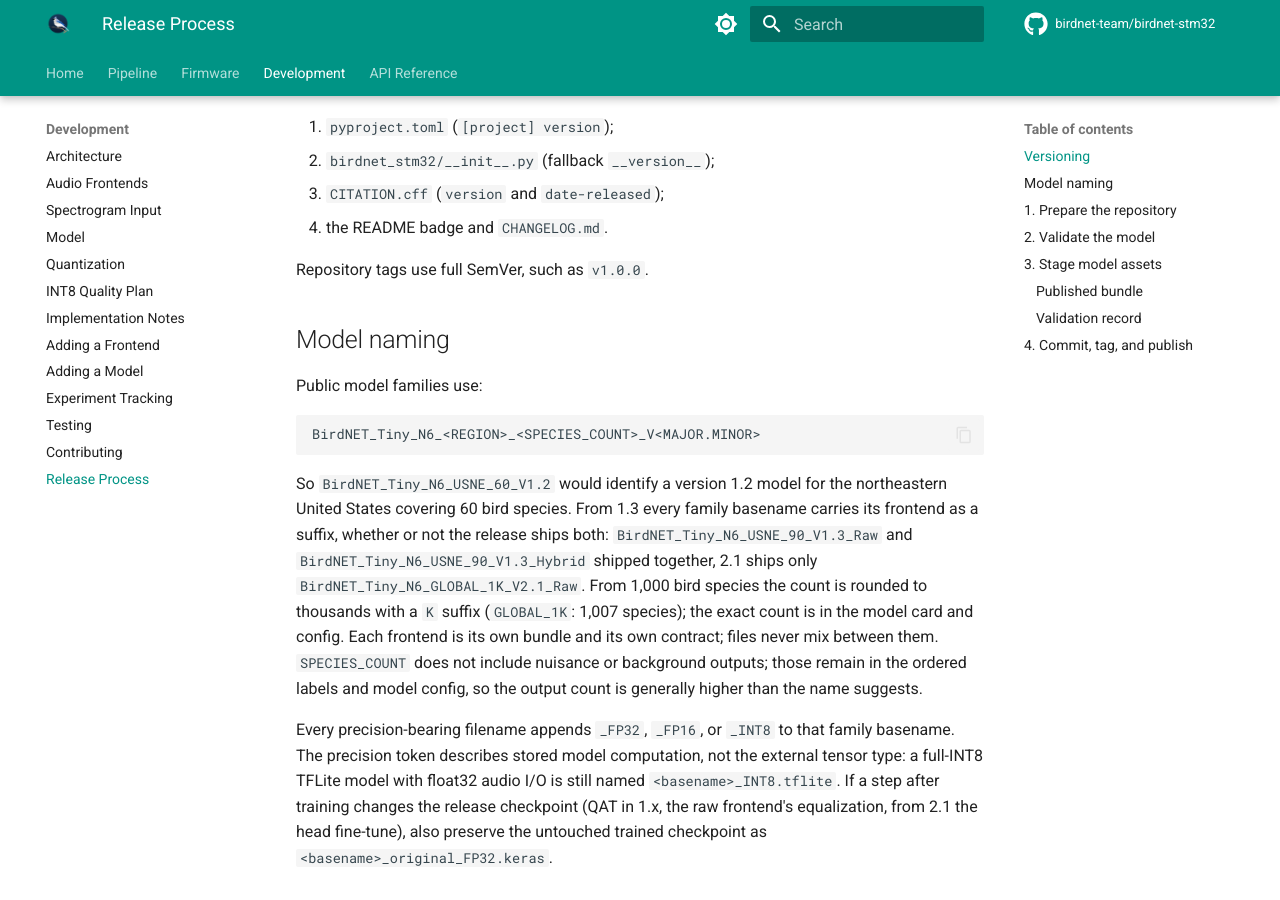
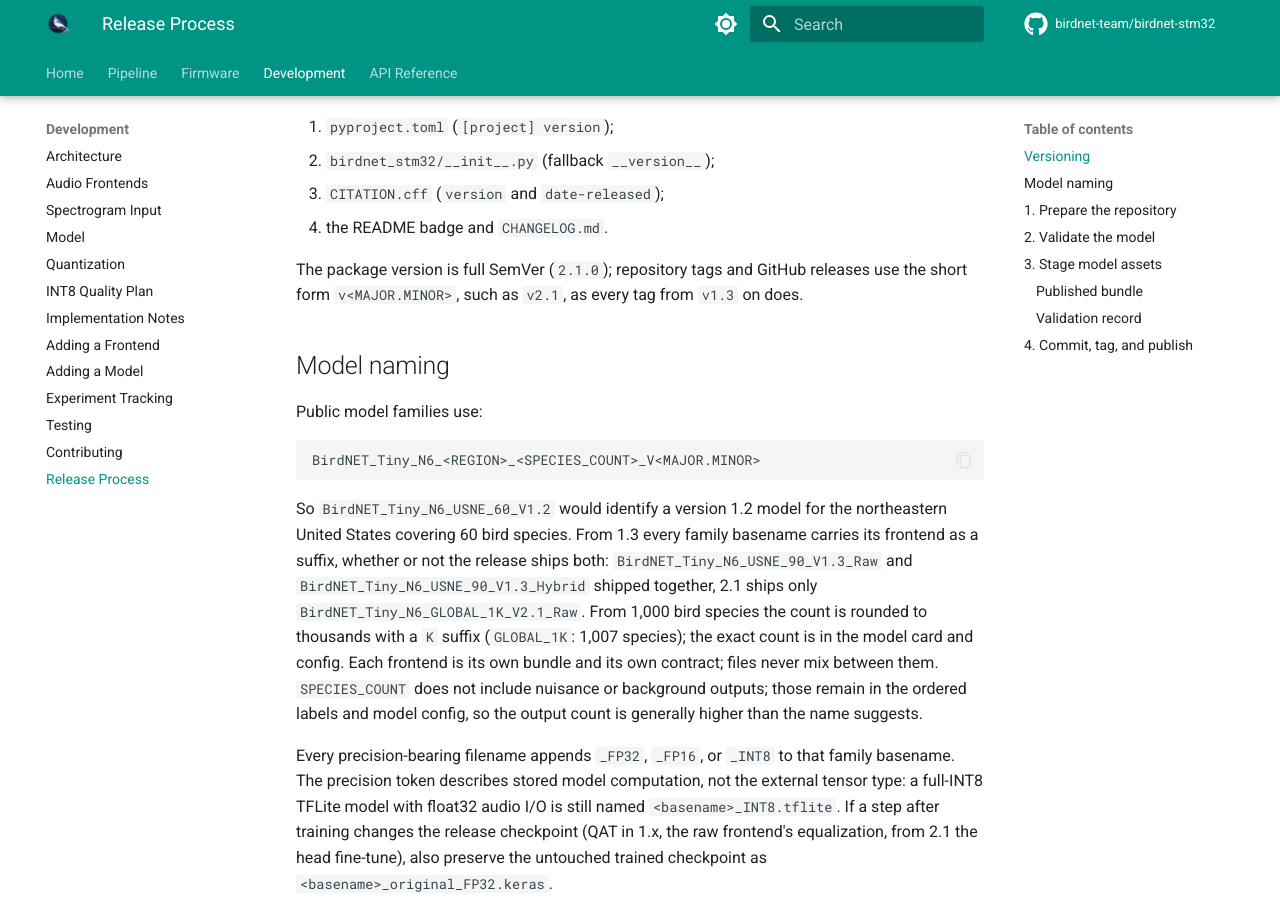
Before and after one commit to birdnet-team/birdnet-stm32, an MkDocs documentation site: the page built from docs/dev/release-process.md, in a window 1280 px wide and 900 px high, scrolled down 422 px. Built offline with MkDocs 1.6.1 and Material for MkDocs 9.7.7, drawn with Linux system fonts in a browser that asks for light colours; comment, search, counter and statistics services are not loaded; some of the changed text lies outside the part shown.

Commit message:
Tag releases as vMAJOR.MINOR
Every tag from v1.3 on is short (v2.0); the package version stays full
SemVer. Say so in AGENTS.md and the release guide.

````diff
--- a/docs/dev/release-process.md
+++ b/docs/dev/release-process.md
@@ -17,7 +17,9 @@
 3. `CITATION.cff` (`version` and `date-released`);
 4. the README badge and `CHANGELOG.md`.
 
-Repository tags use full SemVer, such as `v1.0.0`.
+The package version is full SemVer (`2.1.0`); repository tags and GitHub
+releases use the short form `v<MAJOR.MINOR>`, such as `v2.1`, as every tag from
+`v1.3` on does.
 
 ## Model naming
 
@@ -196,7 +198,7 @@
 After review, create an annotated tag and push it:
 
 ```bash
-git tag -a vX.Y.Z -m "Release vX.Y.Z"
+git tag -a vX.Y -m "Release vX.Y"
 git push origin <release-branch> --tags
 ```
 
````
Also changed, not shown: AGENTS.md (+3 -2 lines).
